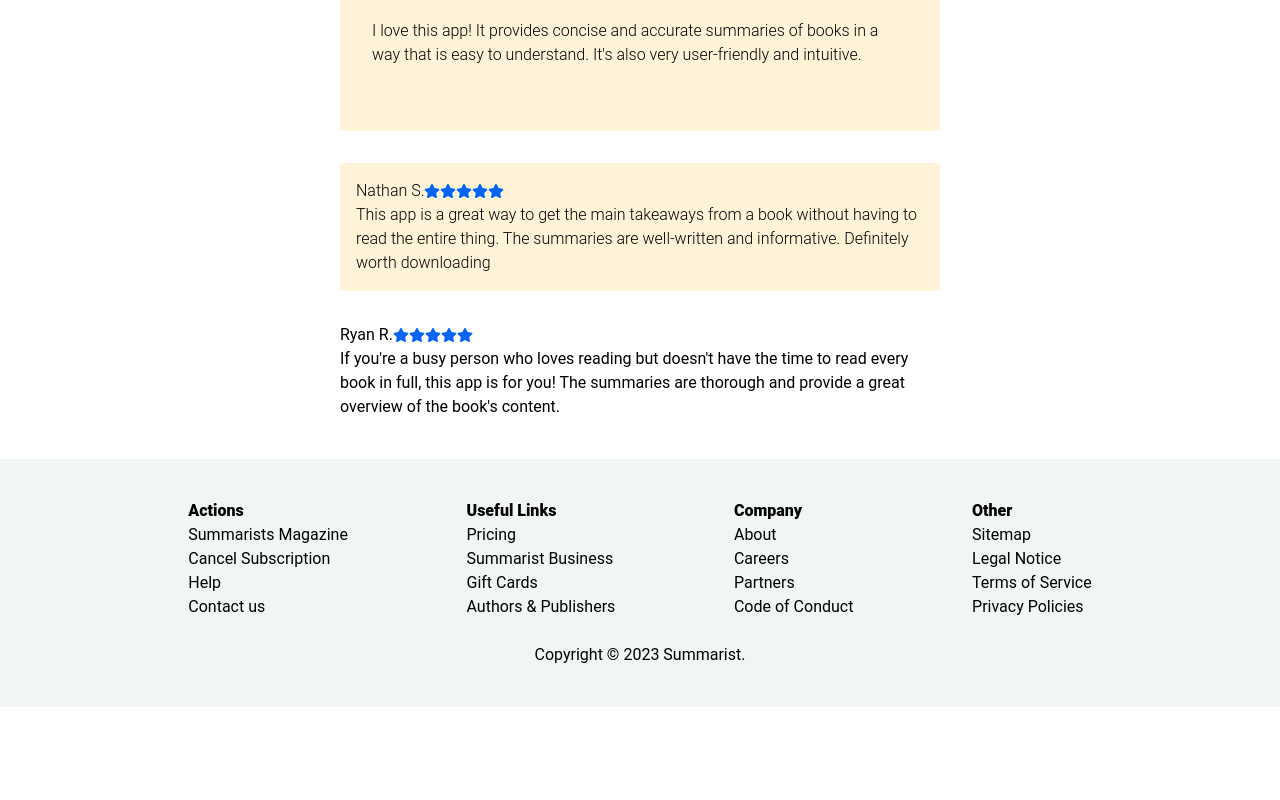
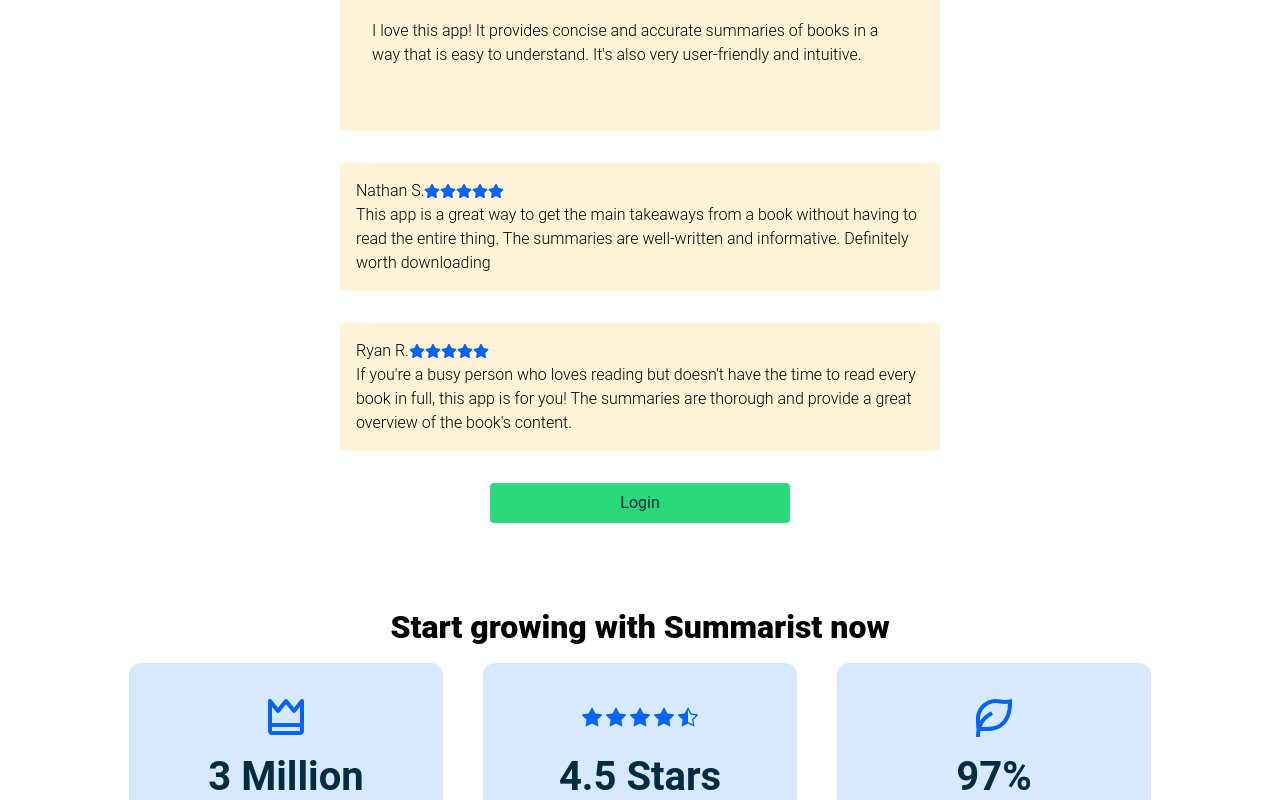
Before and after one commit to tjsaverin09/summarists-internship-, a Next.js app: page / in a window 1280 px wide. Shown: the part 2000-2800 px from the top of the page. Before the commit the page ends 2707 px from the top, so only its background shows below. Built offline with nearby package versions, Linux system fonts and the light colour scheme.

Commit message:
created numbers component, cleaned up code for the button

```diff
--- a/app/globals.css
+++ b/app/globals.css
@@ -19,3 +19,41 @@
     margin: 0 auto;
     padding: 0 24px;
 }
+
+.button {
+
+    border: none;
+    outline: none;
+    background-color: transparent;
+}
+
+.btn {
+    background-color: #2bd97c;
+    color: #032b41;
+    width: 100%;
+    height: 40px;
+    border-radius: 4px;
+    font-size: 16px;
+    cursor: pointer;
+    display: flex;
+    align-items: center;
+    justify-content: center;
+    min-width: 180px;
+    transition: background-color 200ms;
+}
+
+.btn:hover:not(:disabled) {
+  background-color: #20ba68;
+}
+
+.btn:active {
+  transform: translateY(1px);
+}
+
+.sectionHeader {
+  display: flex;
+  justify-content: center;
+  font-size: 32px;
+  font-weight: 800;
+  margin-bottom: 12px;
+}
--- a/app/page.tsx
+++ b/app/page.tsx
@@ -2,6 +2,7 @@ import Features from "@/components/Features";
 import Footer from "@/components/Footer";
 import Landing from "@/components/Landing";
 import Navbar from "@/components/Navbar";
+import Numbers from "@/components/Numbers";
 import Reviews from "@/components/Reviews";
 import Image from "next/image";
 
@@ -12,6 +13,7 @@ export default function Home() {
     <Landing />
     <Features />
     <Reviews />
+    <Numbers />
     <Footer />
     </>
   );
--- a/components/Features.tsx
+++ b/components/Features.tsx
@@ -8,7 +8,7 @@ export default function Features() {
     <section id="features">
       <div className="container">
         <div className="row">
-          <div className={styles.featuresHeader}>
+          <div className="sectionHeader">
             Understand books in few a minutes
           </div>
           <div className={styles.featuresWrapper}>
--- a/components/Landing.tsx
+++ b/components/Landing.tsx
@@ -15,7 +15,7 @@ export default function Landing() {
                 Great summaries for busy people, <br/> individuals who barely have
                 time to read, <br/> and even people who don't like to read.
               </div>
-              <button className={styles.landingBtn}>Login</button>
+              <button className={`btn ${styles.landingBtn}`}>Login</button>
             </div>
             <div className={styles.landingImgWrapper}>
               <Image
--- /dev/null
+++ b/components/Numbers.tsx
@@ -0,0 +1,57 @@
+import { BiCrown } from "react-icons/bi";
+import { BsStarFill, BsStarHalf} from "react-icons/bs";
+import { RiLeafLine } from "react-icons/ri";
+import styles from '../numbers.module.css'
+
+export default function Numbers() {
+    return (
+        <section id="numbers">
+            <div className="container">
+                <div className="row">
+                    <div className="sectionHeader">
+                        Start growing with Summarist now
+                    </div>
+                    <div className={styles.numbersWrapper}>
+                        <div className={styles.number}>
+                            <div className={styles.numberIcon}>
+                                <BiCrown />
+                            </div>
+                            <div className={styles.numberTitle}>
+                                3 Million
+                            </div>
+                            <div className={styles.numberSubtitle}>
+                                Downloads on all platforms
+                            </div>
+                        </div>
+                        <div className={styles.number}>
+                            <div className={`${styles.numberIcon} ${styles.numberStarIcon}`}>
+                                <BsStarFill />
+                                <BsStarFill />
+                                <BsStarFill />
+                                <BsStarFill />
+                                <BsStarHalf />
+                            </div>
+                            <div className={styles.numberTitle}>
+                                4.5 Stars
+                            </div>
+                            <div className={styles.numberSubtitle}>
+                                Average ratings on iOS and Google Play
+                            </div>
+                        </div>
+                        <div className={styles.number}>
+                            <div className={styles.numberIcon}>
+                                <RiLeafLine />
+                            </div>
+                            <div className={styles.numberTitle}>
+                                97%
+                            </div>
+                            <div className={styles.numberSubtitle}>
+                                Of Summarists members create better reading habits
+                            </div>
+                        </div>
+                    </div>
+                </div>
+            </div>
+        </section>
+    )
+}
--- a/components/Reviews.tsx
+++ b/components/Reviews.tsx
@@ -6,7 +6,7 @@ export default function Reviews() {
     <section id="reviews">
       <div className="container">
         <div className="row">
-          <div className={styles.reviewHeader}>What our members say</div>
+          <div className="sectionHeader">What our members say</div>
           <div className={styles.reviewWrapper}>
             <div className={styles.review}>
               <div className={styles.reviewDetails}>
@@ -59,7 +59,7 @@ export default function Reviews() {
                 well-written and informative. Definitely worth downloading
               </div>
             </div>
-            <div className="review">
+            <div className={styles.review}>
               <div className={styles.reviewDetails}>
                 <div className="reviewer">Ryan R.</div>
                 <div className={styles.rating}>
@@ -78,6 +78,9 @@ export default function Reviews() {
               </div>
             </div>
           </div>
+          <button className={`btn ${styles.reviewBtn}`}>
+            Login
+          </button>
         </div>
       </div>
     </section>
--- a/features.module.css
+++ b/features.module.css
@@ -1,10 +1,4 @@
-.featuresHeader {
-  display: flex;
-  justify-content: center;
-  font-size: 32px;
-  font-weight: 800;
-  margin-bottom: 12px;
-}
+
 
 .featuresWrapper {
   display: flex;
--- a/landing.module.css
+++ b/landing.module.css
@@ -31,20 +31,7 @@
 }
 
 .landingBtn {
-  background-color: #2bd97c;
-  color: black;
-  border: none;
-  width: 100%;
   max-width: 300px;
   padding: 12px 24px;
-  font-size: 16px;
-  font-weight: 600;
-  border-radius: 4px;
-  cursor: pointer;
-  transition: all 0.3s ease;
   box-shadow: 0 2px 4px rgba(0, 0, 0, 0.1);
 }
-
-.landingBtn:hover {
-    background-color:#20ba68;
-}
--- /dev/null
+++ b/numbers.module.css
@@ -0,0 +1,47 @@
+.numbersWrapper {
+    display: grid;
+    grid-template-columns: repeat(3, 1fr);
+    gap: 40px;
+}
+
+.number {
+    background-color: #d7e9ff;
+    display: flex;
+    flex-direction: column;
+    align-items: center;
+    text-align: center;
+    padding: 24px;
+    padding-bottom: 40px;
+    border-radius: 12px;
+}
+
+.numberIcon {
+    display: flex;
+    align-items: center;
+    height: 60px;
+    gap: 4px;
+}
+
+.numberIcon svg {
+  color: #0365f2;
+  width: 48px;
+  height: 48px;
+}
+
+.numberStarIcon svg{
+    width: 20px;
+    height: 20px;
+}
+
+
+.numberTitle {
+    font-size: 40px;
+    color: #032b41;
+    font-weight: 600;
+    margin-bottom: 16px;
+}
+
+.numberSubtitle {
+    color: #394547;
+    font-weight: 300;
+}
--- a/reviews.module.css
+++ b/reviews.module.css
@@ -29,3 +29,11 @@ display: flex;
     display: flex;
     color: #0365f2;
 }
+
+.reviewBtn {
+  display: flex;
+  justify-content: center;
+  align-items: center;
+  margin: 0 auto;
+  max-width: 300px;
+}
```
